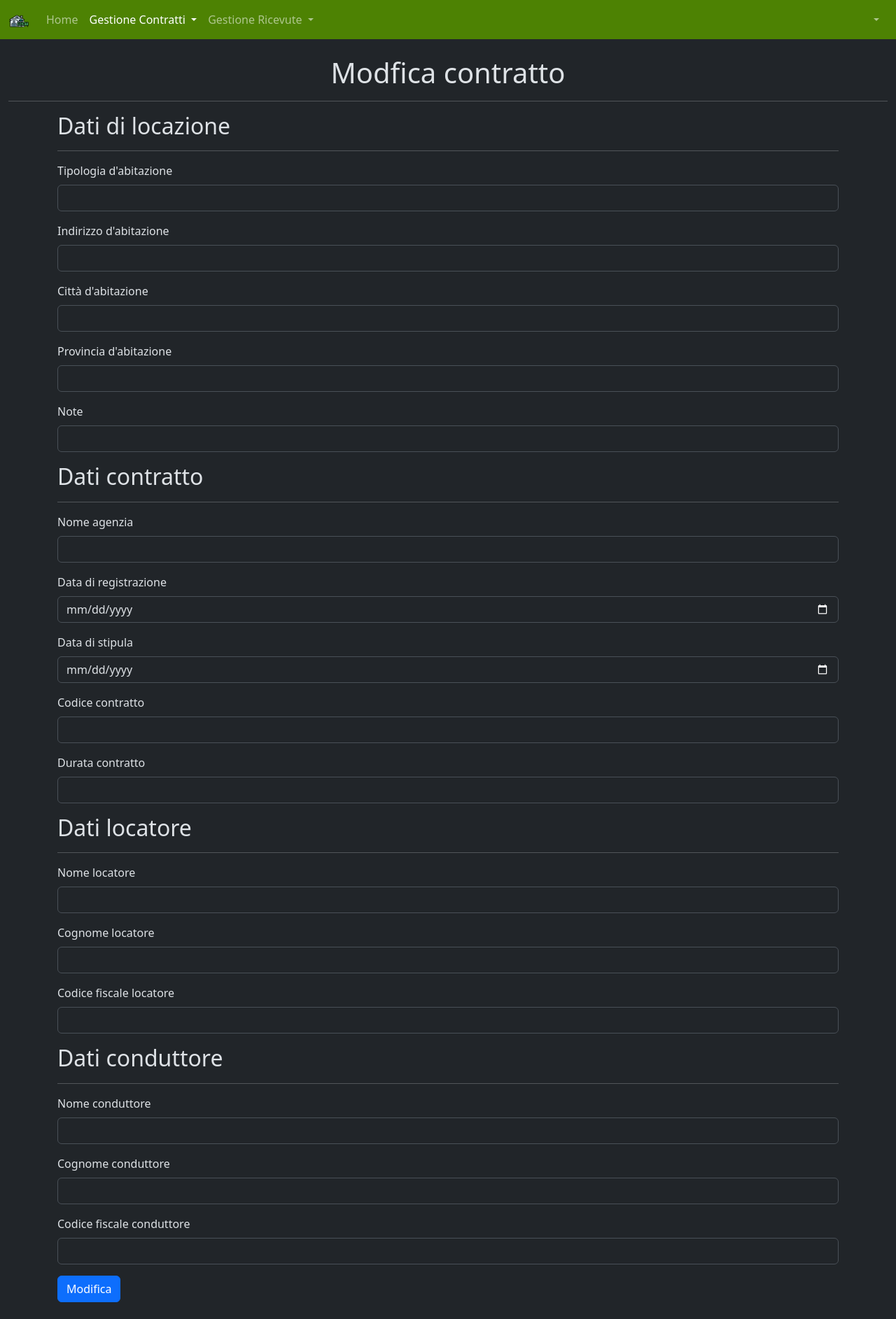
After one commit to lucianobalzano007/web_gestionale_affitto, a Flask app: template templates/modify_contr.html in a window 1280 px wide. The commit adds this page. Shown: the whole page at 70% size. Run offline with Flask 3, Linux system fonts and the light colour scheme; the template is opened without the code that fills it, so the values that code supplies are empty.

Commit message:
feat: Add contract management features including deletion and modification

```diff
--- a/application.py
+++ b/application.py
@@ -97,12 +97,82 @@ def registra_contratto():
 def view_contratti():
     if 'email' in session:
         utente=User.get_user_by_email(session['email'])
-        contratti=contratto.Contratto.get_lista_contratti(db_manager.preleva_contratti())
+        lista_mongo=db_manager.preleva_contratti()
+        contratti=contratto.Contratto.get_lista_contratti(lista_mongo)
         if contratti==[]:
             flash('400: non sono presenti contratti', 'error')
             return render_template('view_contratti.html', utente=utente, contratti=contratti)
         else:
             return render_template('view_contratti.html', utente=utente, contratti=contratti)
+    return redirect(url_for('login'))
+
+@app.route('/elimina_contratto/<id_contr>')
+def elimina_contratto(id_contr):
+    if 'email' in session:
+        utente=User.get_user_by_email(session['email'])
+        result=db_manager.eliminazione_contratto(id_contr)
+        if result==0:
+            lista_mongo=db_manager.preleva_contratti()
+            contratti=contratto.Contratto.get_lista_contratti(lista_mongo)
+            flash('200: contratto eliminato con successo', 'success')
+            return render_template('view_contratti.html', utente=utente, contratti=contratti)
+        else:
+            lista_mongo=db_manager.preleva_contratti()
+            contratti=contratto.Contratto.get_lista_contratti(lista_mongo)
+            flash('500: eliminazione contratto non avvenuta con successo', 'success')
+            return render_template('view_contratti.html', utente=utente, contratti=contratti)
+    return redirect(url_for('login'))
+
+@app.route('/modifica_contratto/<id_contr>', methods=['POST', 'GET'])
+def modifica_contratto(id_contr):
+    if 'email' in session:
+        utente=User.get_user_by_email(session['email'])
+        if request.method == 'POST':
+            tipo_abi=request.form['tipo_abi']
+            ind_abi=request.form['ind_abi']
+            city_abi=request.form['city_abi']
+            prov_abi=request.form['prov_abi']
+            note_abi=request.form['note_abi']
+            ag_contr=request.form['ag_contr']
+            datarec_contr=request.form['datarec_contr']
+            datasti_contr=request.form['datasti_contr']
+            cod_contr=request.form['cod_contr']
+            durata_contr=request.form['durata_contr']
+            nome_loc=request.form['nome_loc']
+            cog_loc=request.form['cog_loc']
+            cf_loc=request.form['cf_loc']
+            nome_cond=request.form['nome_cond']
+            cog_cond=request.form['cog_cond']
+            cf_cond=request.form['cf_cond']
+            new_contratto = contratto.Contratto(
+            tipo_abi,
+            ind_abi,
+            city_abi,
+            prov_abi,
+            note_abi,
+            ag_contr,
+            datarec_contr,
+            datasti_contr,
+            cod_contr,
+            durata_contr,
+            nome_loc,
+            cog_loc,
+            cf_loc,
+            nome_cond,
+            cog_cond,
+            cf_cond
+            )
+            result=new_contratto.modifica_contratto_di_locazione(id_contr)
+            if result == 0:
+                contr=contratto.Contratto.get_contratto(id_contr)
+                flash('200: modifica del contratto avvenuta con successo', 'success')
+                return render_template('modify_contr.html', utente=utente, contratto=contr, codice=id_contr)
+            else:
+                contr=contratto.Contratto.get_contratto(id_contr)
+                flash('500: errore nella modifica del contratto', 'error')
+                return render_template('modify_contr.html', utente=utente, contratto=contr, codice=id_contr)
+        contr=contratto.Contratto.get_contratto(id_contr)
+        return render_template('modify_contr.html', utente=utente, contratto=contr, codice=id_contr)
     return redirect(url_for('login'))
 
 @app.route('/login', methods=['POST','GET'])
--- a/db_manager.py
+++ b/db_manager.py
@@ -99,11 +99,7 @@ def cerca_contratto(codice):
     except Exception as e:
         print(e)
     finally:
-        contratto=()
-        for elemento in result.values():
-            el=(elemento,)
-            contratto=contratto+el
-        return contratto
+        return result
 
 def update_contratto(codice,modifica):
     '''
--- /dev/null
+++ b/templates/modify_contr.html
@@ -0,0 +1,159 @@
+<!DOCTYPE html>
+<html lang="it">
+    <head>
+        <meta charset="UTF-8">
+        <meta name="viewport" content="width=device-width, initial-scale=1.0">
+        <title>Modifica Contratto {{contratto.tipo_abi}}</title>
+
+        <link rel="icon" type="image/x-icon" href="{{ url_for('static', filename='icons.ico') }}">
+        <!-- <link rel="stylesheet" href="{{ url_for('static', filename='style.css') }}"> -->
+        <link href="https://cdn.jsdelivr.net/npm/bootstrap@5.3.8/dist/css/bootstrap.min.css" rel="stylesheet" integrity="sha384-sRIl4kxILFvY47J16cr9ZwB07vP4J8+LH7qKQnuqkuIAvNWLzeN8tE5YBujZqJLB" crossorigin="anonymous">
+    </head>
+    <body data-bs-theme="dark">
+        <nav class="navbar navbar-expand-lg" style="background-color: #4d8203;" data-bs-theme="dark">
+            <div class="container-fluid">
+                <a class="navbar-brand" href="#">
+                    <img src="{{ url_for('static', filename='icons.ico') }}" alt="Web Gestionale affitto" width="30" height="24">
+                </a>
+                <button class="navbar-toggler" type="button" data-bs-toggle="collapse" data-bs-target="#navbarSupportedContent" aria-controls="navbarSupportedContent" aria-expanded="false" aria-label="Toggle navigation">
+                <span class="navbar-toggler-icon"></span>
+                </button>
+                <div class="collapse navbar-collapse" id="navbarSupportedContent">
+                <ul class="navbar-nav me-auto mb-2 mb-lg-0">
+                    <li class="nav-item">
+                    <a class="nav-link" aria-current="page" href="/home">Home</a>
+                    </li>
+                    <li class="nav-item dropdown">
+                    <a class="nav-link dropdown-toggle active" href="#" role="button" data-bs-toggle="dropdown" aria-expanded="false">
+                        Gestione Contratti
+                    </a>
+                    <ul class="dropdown-menu">
+                        <li><a class="dropdown-item" href="/registra_contratto">Crea Contratto</a></li>
+                        <li><a class="dropdown-item" href="/view_contratti">Visualizza Contratti</a></li>
+                    </ul>
+                    </li>
+                    <li class="nav-item dropdown">
+                    <a class="nav-link dropdown-toggle" href="#" role="button" data-bs-toggle="dropdown" aria-expanded="false">
+                        Gestione Ricevute
+                    </a>
+                    <ul class="dropdown-menu">
+                        <li><a class="dropdown-item" href="#">Crea Ricevuta</a></li>
+                        <li><a class="dropdown-item" href="#">Visualizza Ricevute</a></li>
+                    </ul>
+                    </li>
+                </ul>
+                <ul class="navbar-nav me-1">
+                    <li class="nav-item dropdown">
+                        <a class="nav-link dropdown-toggle" href="#" role="button" data-bs-toggle="dropdown" aria-expanded="false">
+                            {{utente.email|e}}
+                        </a>
+                        <ul class="dropdown-menu">
+                            <li><a class="dropdown-item" href="/logout">Logout</a></li>
+                            <li><hr class="dropdown-divider"></li>
+                            <li><a class="dropdown-item disabled" aria-disabled="true">Utente: Gestore</a></li>
+                        </ul>
+                    </li>
+                </ul>
+            </div>
+            </div>
+        </nav>
+        <div class="container-xxl bd-gutter my-md-4 text-center">
+            <h1 style="margin-top: 20px;">Modfica contratto</h1>
+            <hr>
+            {% with messages = get_flashed_messages(with_categories=true) %}
+                {% if messages %}
+                    {% for category, message in messages %}
+                        {% if category == "error" %}
+                        <div class="alert alert-danger" role="alert">
+                            {{ message }}
+                        </div>
+                        {% endif %}
+                        {% if category == "success" %}
+                        <div class="alert alert-success" role="alert">
+                            {{ message }}
+                        </div>
+                        {% endif %}
+                    {% endfor %}
+                {% endif %}
+            {% endwith %}
+            <div class="container text-start">
+                <form method="POST" action="/modifica_contratto/{{codice}}">
+                <h2 style="margin-top: 10px;">Dati di locazione</h2>
+                <hr>
+                <div class="mb-3">
+                    <label for="tipo_abi" class="form-label">Tipologia d'abitazione</label>
+                    <input type="text" class="form-control" id="tibo_abi" name="tipo_abi" value="{{contratto.tipo_abi}}" required>
+                </div>
+                <div class="mb-3">
+                    <label for="ind_abi" class="form-label">Indirizzo d'abitazione</label>
+                    <input type="text" class="form-control" id="ind_abi" name="ind_abi" value="{{contratto.ind_abi}}" required>
+                </div>
+                <div class="mb-3">
+                    <label for="city_abi" class="form-label">Città d'abitazione</label>
+                    <input type="text" class="form-control" id="city_abi" name="city_abi" value="{{contratto.city_abi}}" required>
+                </div>
+                <div class="mb-3">
+                    <label for="prov_abi" class="form-label">Provincia d'abitazione</label>
+                    <input type="text" class="form-control" id="prov_abi" name="prov_abi" value="{{contratto.prov_abi}}" required>
+                </div>
+                <div class="mb-3">
+                    <label for="note_abi" class="form-label">Note</label>
+                    <input type="text" class="form-control" id="note_abi" value="{{contratto.note_abi}}" name="note_abi">
+                </div>
+                <h2 style="margin-top: 10px;">Dati contratto</h2>
+                <hr>
+                <div class="mb-3">
+                    <label for="ag_contr" class="form-label">Nome agenzia</label>
+                    <input type="text" class="form-control" id="ag_contr" name="ag_contr" value="{{contratto.ag_contr}}" required>
+                </div>
+                <div class="mb-3">
+                    <label for="datarec_contr" class="form-label">Data di registrazione</label>
+                    <input type="date" class="form-control" id="data-italiana" name="datarec_contr" value="{{contratto.datarec_contr}}" required>
+                </div>
+                <div class="mb-3">
+                    <label for="datasti_contr" class="form-label">Data di stipula</label>
+                    <input type="date" class="form-control" id="data-italiana" name="datasti_contr" value="{{contratto.datasti_contr}}" required>
+                </div>
+                <div class="mb-3">
+                    <label for="cod_contr" class="form-label">Codice contratto</label>
+                    <input type="text" class="form-control" id="cod_contr" name="cod_contr" value="{{contratto.cod_contr}}" required>
+                </div>
+                <div class="mb-3">
+                    <label for="durata_contr" class="form-label">Durata contratto</label>
+                    <input type="text" class="form-control" id="durata_contr" name="durata_contr" value="{{contratto.durata_contr}}" required>
+                </div>
+                <h2 style="margin-top: 10px;">Dati locatore</h2>
+                <hr>
+                <div class="mb-3">
+                    <label for="nome_loc" class="form-label">Nome locatore</label>
+                    <input type="text" class="form-control" id="nome_loc" name="nome_loc" value="{{contratto.nome_loc}}" required>
+                </div>
+                <div class="mb-3">
+                    <label for="cog_loc" class="form-label">Cognome locatore</label>
+                    <input type="text" class="form-control" id="cog_loc" name="cog_loc" value="{{contratto.cog_loc}}" required>
+                </div>
+                <div class="mb-3">
+                    <label for="cf_loc" class="form-label">Codice fiscale locatore</label>
+                    <input type="text" class="form-control" id="cf_loc" name="cf_loc" size="16" value="{{contratto.cf_loc}}" required>
+                </div>
+                <h2 style="margin-top: 10px;">Dati conduttore</h2>
+                <hr>
+                <div class="mb-3">
+                    <label for="nome_cond" class="form-label">Nome conduttore</label>
+                    <input type="text" class="form-control" id="nome_cond" name="nome_cond" value="{{contratto.nome_cond}}" required>
+                </div>
+                <div class="mb-3">
+                    <label for="cog_cond" class="form-label">Cognome conduttore</label>
+                    <input type="text" class="form-control" id="cog_cond" name="cog_cond" value="{{contratto.cog_cond}}" required>
+                </div>
+                <div class="mb-3">
+                    <label for="cf_cond" class="form-label">Codice fiscale conduttore</label>
+                    <input type="text" class="form-control" id="cf_cond" name="cf_cond" size="16" value="{{contratto.cf_cond}}" required>
+                </div>
+                <button type="submit" class="btn btn-primary">Modifica</button>
+            </form>
+            </div>
+        </div>
+        <script src="https://cdn.jsdelivr.net/npm/bootstrap@5.3.8/dist/js/bootstrap.bundle.min.js" integrity="sha384-FKyoEForCGlyvwx9Hj09JcYn3nv7wiPVlz7YYwJrWVcXK/BmnVDxM+D2scQbITxI" crossorigin="anonymous"></script>
+    </body>
+</html>
```
Also changed, not shown: contratto.py (+7 -1 lines), templates/view_contratti.html (+35 -3 lines).
